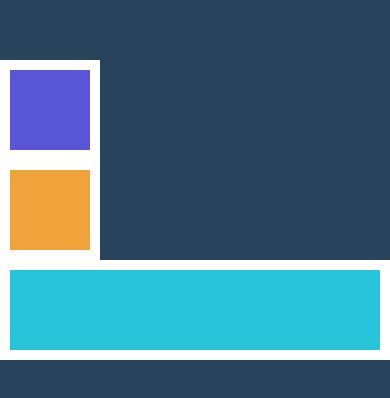
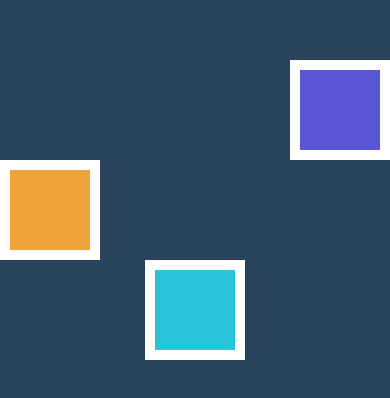
Before and after one commit to javiergranados/counter-app, a React Native app: screen / in a window 390 px wide. Shown: the part 212-610 px from the top of the page. Built offline with nearby package versions, Linux system fonts and the light colour scheme.

Commit message:
Resolve task 03

```diff
--- a/App.tsx
+++ b/App.tsx
@@ -5,7 +5,7 @@ import { SafeAreaView } from 'react-native';
 // import DimensionsScreen from './src/screens/DimensionsScreen';
 // import PositionsScreen from './src/screens/PositionsScreen';
 // import FlexScreen from './src/screens/FlexScreen';
-import TaskScreen from './src/screens/TaskScreens/02';
+import TaskScreen from './src/screens/TaskScreens/03';
 
 const App = () => {
   // return <CounterScreen />;
--- a/src/screens/TaskScreens/03.tsx
+++ b/src/screens/TaskScreens/03.tsx
@@ -15,6 +15,9 @@ const styles = StyleSheet.create({
   container: {
     flex: 1,
     backgroundColor: '#28435b',
+    flexDirection: 'column',
+    justifyContent: 'center',
+    alignItems: 'center',
   },
   boxPurple: {
     width: 100,
@@ -22,6 +25,7 @@ const styles = StyleSheet.create({
     borderWidth: 10,
     borderColor: 'white',
     backgroundColor: '#5856d6',
+    alignSelf: 'flex-end',
   },
   boxOrange: {
     width: 100,
@@ -29,6 +33,7 @@ const styles = StyleSheet.create({
     borderWidth: 10,
     borderColor: 'white',
     backgroundColor: '#f0a23b',
+    alignSelf: 'flex-start',
   },
   boxBlue: {
     width: 100,
```
